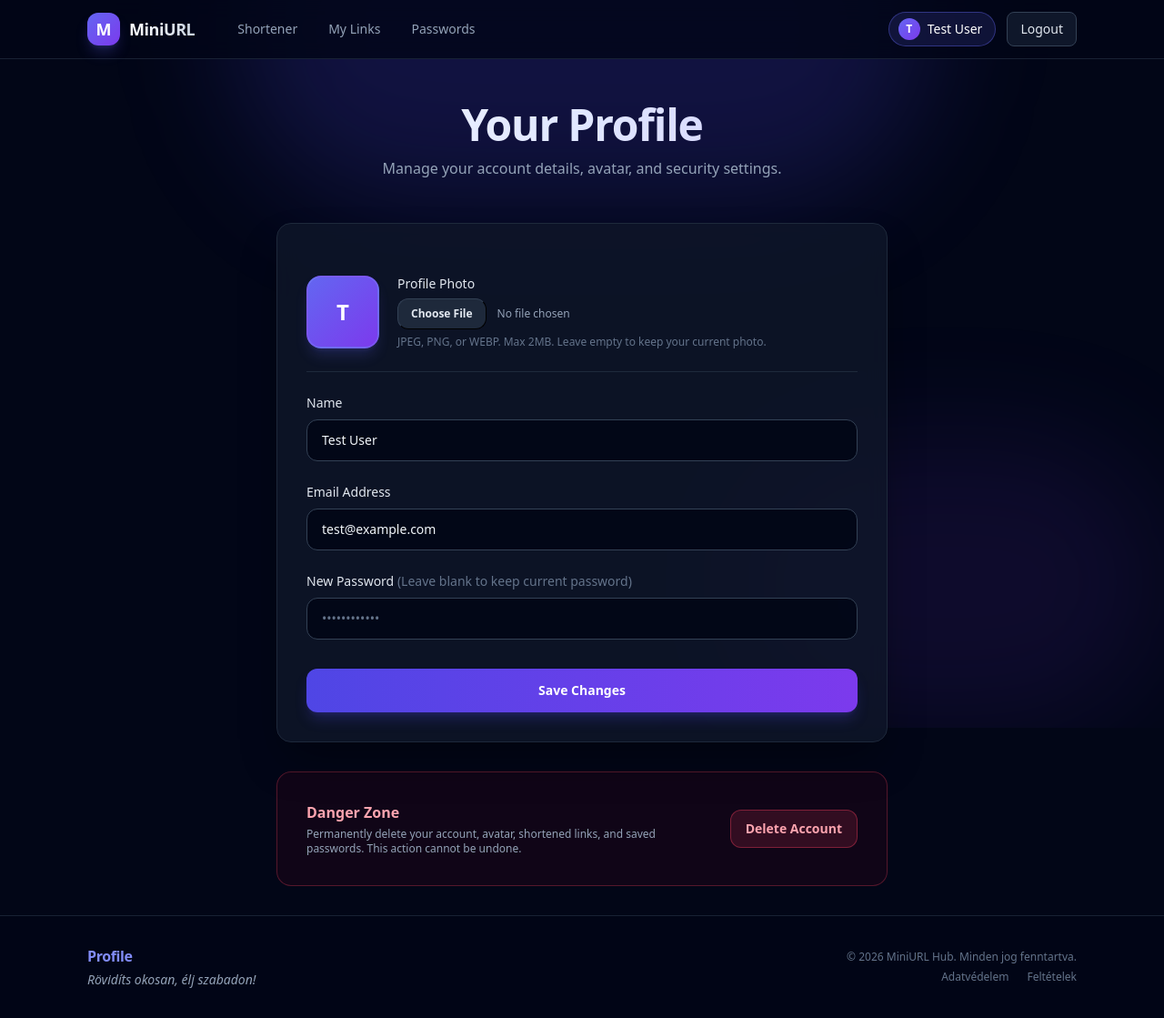
After one commit to MONHuN23/MiniURL, a Laravel app: page /profile in a window 1280 px wide. The commit adds this page. Shown: the whole page at 91% size. Run offline with Laravel 12, Linux system fonts and the light colour scheme; a user stored in the database is signed in; data comes from the database, SQL or seed files in the repository; some libraries are stand-ins or nearby versions.

Commit message:
Usaer edit/avatar upload and delete user finished

```diff
--- a/miniurl/app/Http/Controllers/UserController.php
+++ b/miniurl/app/Http/Controllers/UserController.php
@@ -3,9 +3,9 @@
 namespace App\Http\Controllers;
 
 use App\Http\Requests\UpdateUserRequest;
-use App\Models\User;
 use App\Services\UserService;
 use Illuminate\Http\Request;
+use Illuminate\Support\Facades\Auth;
 
 class UserController extends Controller
 {
@@ -26,14 +26,19 @@ class UserController extends Controller
     public function update(UpdateUserRequest $request, UserService $service)
     {
         $changes = $service->updateUser($request->validated(), $request->user());
-        return redirect('/profile')->with('changes', $changes);
+        return redirect('/profile')->with('changes', $changes)->with('success', 'Profile updated successfully.');
     }
 
     /**
      * Remove the specified resource from storage.
      */
-    public function destroy(user $user)
+    public function destroy(Request $request, UserService $service)
     {
-        //
+        $user = $request->user();
+        Auth::logout();
+        $request->session()->invalidate();
+        $request->session()->regenerateToken();
+        $service->deleteUserAndAvatarIfExists($user);
+        return redirect('/')->with('success', 'Account deleted successfully.');
     }
 }
--- a/miniurl/resources/views/components/layout.blade.php
+++ b/miniurl/resources/views/components/layout.blade.php
@@ -46,10 +46,19 @@
                     @endguest
 
                     @auth
-                        <span class="hidden sm:inline-flex items-center gap-2 text-sm text-slate-300 px-3 py-1.5 rounded-full bg-slate-900 border border-slate-800">
-                            <span class="h-2 w-2 rounded-full bg-emerald-400"></span>
-                            {{ auth()->user()->name }}
-                        </span>
+                        <a href="/profile"
+                            class="inline-flex items-center gap-2 text-sm px-2.5 py-1.5 rounded-full border transition {{ request()->is('profile') ? 'bg-indigo-500/15 border-indigo-500/40 text-white' : 'bg-slate-900 border-slate-800 hover:border-slate-600 text-slate-300 hover:text-white' }}">
+                            @if (auth()->user()->avatar)
+                                <img src="{{ asset('storage/' . auth()->user()->avatar) }}"
+                                    alt="{{ auth()->user()->name }}"
+                                    class="h-6 w-6 rounded-full object-cover border border-indigo-400/40" />
+                            @else
+                                <span class="h-6 w-6 rounded-full bg-gradient-to-br from-indigo-500 to-violet-600 flex items-center justify-center text-xs font-bold text-white">
+                                    {{ strtoupper(substr(auth()->user()->name, 0, 1)) }}
+                                </span>
+                            @endif
+                            <span class="hidden sm:inline pr-1">{{ auth()->user()->name }}</span>
+                        </a>
                         <form action="{{ route('logout') }}" method="POST" class="inline">
                             @csrf
                             <button type="submit"
--- /dev/null
+++ b/miniurl/resources/views/profile.blade.php
@@ -0,0 +1,155 @@
+<x-layout>
+    <x-slot:heading>
+        Your Profile
+    </x-slot:heading>
+
+    <x-slot:subtitle>
+        Manage your account details, avatar, and security settings.
+    </x-slot:subtitle>
+
+    <div class="max-w-2xl mx-auto space-y-8">
+        {{-- Validation Errors Banner --}}
+        @if ($errors->any())
+            <div class="rounded-2xl bg-rose-500/10 border border-rose-500/30 p-4 text-sm text-rose-300">
+                <p class="font-semibold mb-1">Please fix the following:</p>
+                <ul class="list-disc list-inside space-y-0.5 text-xs">
+                    @foreach ($errors->all() as $error)
+                        <li>{{ $error }}</li>
+                    @endforeach
+                </ul>
+            </div>
+        @endif
+
+        {{-- Profile Edit Form --}}
+        <div class="rounded-2xl bg-slate-900/80 backdrop-blur-md border border-slate-800 p-6 sm:p-8 shadow-2xl shadow-black/40">
+            <form action="/profile" method="POST" enctype="multipart/form-data" class="space-y-6">
+                @csrf
+                @method('PUT')
+
+                {{-- Avatar Preview & Upload --}}
+                <div class="flex flex-col sm:flex-row sm:items-center gap-5 pb-6 border-b border-slate-800">
+                    <div class="shrink-0">
+                        @if ($user->avatar)
+                            <img id="avatar-preview"
+                                src="{{ asset('storage/' . $user->avatar) }}"
+                                alt="{{ $user->name }}'s avatar"
+                                class="h-20 w-20 rounded-2xl object-cover border-2 border-indigo-500/40 shadow-lg shadow-indigo-500/15" />
+                        @else
+                            <div id="avatar-fallback"
+                                class="h-20 w-20 rounded-2xl bg-gradient-to-br from-indigo-500 to-violet-600 flex items-center justify-center text-white text-2xl font-bold border-2 border-indigo-400/30 shadow-lg shadow-indigo-500/20">
+                                {{ strtoupper(substr($user->name, 0, 1)) }}
+                            </div>
+                            <img id="avatar-preview"
+                                src=""
+                                alt="Avatar preview"
+                                class="hidden h-20 w-20 rounded-2xl object-cover border-2 border-indigo-500/40 shadow-lg shadow-indigo-500/15" />
+                        @endif
+                    </div>
+
+                    <div class="flex-1 min-w-0">
+                        <label for="avatar" class="block text-sm font-medium text-slate-200 mb-1.5">
+                            Profile Photo
+                        </label>
+                        <input type="file" name="avatar" id="avatar" accept="image/jpeg,image/png,image/jpg,image/webp"
+                            onchange="previewAvatar(event)"
+                            class="block w-full text-xs text-slate-400
+                                file:mr-3 file:py-2 file:px-3.5 file:rounded-xl file:border file:border-slate-700
+                                file:text-xs file:font-semibold file:bg-slate-800 file:text-slate-200
+                                hover:file:bg-slate-700 file:transition file:cursor-pointer cursor-pointer" />
+                        <p class="mt-1.5 text-xs text-slate-500">
+                            JPEG, PNG, or WEBP. Max 2MB. Leave empty to keep your current photo.
+                        </p>
+                        @error('avatar')
+                            <p class="mt-1.5 text-xs text-rose-400">{{ $message }}</p>
+                        @enderror
+                    </div>
+                </div>
+
+                {{-- Name --}}
+                <div>
+                    <label for="name" class="block mb-2 text-sm font-medium text-slate-200">
+                        Name
+                    </label>
+                    <input type="text" name="name" id="name" value="{{ old('name', $user->name) }}" required
+                        class="w-full rounded-xl bg-slate-950/90 border border-slate-700 focus:border-indigo-500 focus:ring-2 focus:ring-indigo-500/30 text-slate-100 placeholder-slate-500 text-sm px-4 py-3 outline-none transition" />
+                    @error('name')
+                        <p class="mt-1.5 text-xs text-rose-400">{{ $message }}</p>
+                    @enderror
+                </div>
+
+                {{-- Email --}}
+                <div>
+                    <label for="email" class="block mb-2 text-sm font-medium text-slate-200">
+                        Email Address
+                    </label>
+                    <input type="email" name="email" id="email" value="{{ old('email', $user->email) }}" required
+                        class="w-full rounded-xl bg-slate-950/90 border border-slate-700 focus:border-indigo-500 focus:ring-2 focus:ring-indigo-500/30 text-slate-100 placeholder-slate-500 text-sm px-4 py-3 outline-none transition" />
+                    @error('email')
+                        <p class="mt-1.5 text-xs text-rose-400">{{ $message }}</p>
+                    @enderror
+                </div>
+
+                {{-- Password --}}
+                <div>
+                    <label for="password" class="block mb-2 text-sm font-medium text-slate-200">
+                        New Password <span class="text-slate-500 font-normal">(Leave blank to keep current password)</span>
+                    </label>
+                    <input type="password" name="password" id="password" placeholder="••••••••••••"
+                        class="w-full rounded-xl bg-slate-950/90 border border-slate-700 focus:border-indigo-500 focus:ring-2 focus:ring-indigo-500/30 text-slate-100 placeholder-slate-500 text-sm px-4 py-3 outline-none transition" />
+                    @error('password')
+                        <p class="mt-1.5 text-xs text-rose-400">{{ $message }}</p>
+                    @enderror
+                </div>
+
+                <div class="pt-2">
+                    <button type="submit"
+                        class="w-full rounded-xl bg-gradient-to-r from-indigo-600 to-violet-600 hover:from-indigo-500 hover:to-violet-500 text-white font-semibold text-sm py-3.5 px-5 shadow-lg shadow-indigo-600/25 hover:shadow-indigo-500/40 transition cursor-pointer">
+                        Save Changes
+                    </button>
+                </div>
+            </form>
+        </div>
+
+        {{-- Danger Zone: Delete Account --}}
+        <div class="rounded-2xl bg-rose-950/20 border border-rose-500/30 p-6 sm:p-8">
+            <div class="flex flex-col sm:flex-row sm:items-center justify-between gap-4">
+                <div>
+                    <h2 class="text-base font-semibold text-rose-300">Danger Zone</h2>
+                    <p class="mt-1 text-xs text-slate-400 max-w-md">
+                        Permanently delete your account, avatar, shortened links, and saved passwords. This action cannot be undone.
+                    </p>
+                </div>
+
+                <form action="/profile" method="POST"
+                    onsubmit="return confirm('Are you sure you want to permanently delete your account and all your data? This cannot be undone.')">
+                    @csrf
+                    @method('DELETE')
+                    <button type="submit"
+                        class="shrink-0 rounded-xl bg-rose-500/15 hover:bg-rose-500/25 text-rose-300 border border-rose-500/40 px-4 py-2.5 text-sm font-semibold transition cursor-pointer">
+                        Delete Account
+                    </button>
+                </form>
+            </div>
+        </div>
+    </div>
+
+    <script>
+        function previewAvatar(event) {
+            const file = event.target.files[0];
+            if (!file) return;
+
+            const preview = document.getElementById('avatar-preview');
+            const fallback = document.getElementById('avatar-fallback');
+
+            preview.src = URL.createObjectURL(file);
+            preview.classList.remove('hidden');
+            if (fallback) {
+                fallback.classList.add('hidden');
+            }
+        }
+    </script>
+
+    <x-slot:pagetitle>
+        Profile
+    </x-slot:pagetitle>
+</x-layout>
--- a/miniurl/routes/web.php
+++ b/miniurl/routes/web.php
@@ -5,6 +5,7 @@ use App\Http\Controllers\LoginController;
 use App\Http\Controllers\PasswordController;
 use App\Http\Controllers\RegisterController;
 use Illuminate\Support\Facades\Route;
+use App\Http\Controllers\UserController;
 
 Route::middleware('guest')->group(function () {
     Route::get('/register', function () {
@@ -26,6 +27,9 @@ Route::middleware('auth')->group(function () {
     Route::put('/passwords/{password}', [PasswordController::class, 'update']);
     Route::delete('/passwords/{password}', [PasswordController::class, 'destroy']);
     Route::post('/passwords', [PasswordController::class, 'store']);
+    Route::get('/profile', [UserController::class, 'edit']);
+    Route::put('/profile', [UserController::class, 'update']);
+    Route::delete('/profile', [UserController::class, 'destroy']);
 });
 
 Route::get('/{short_url}', [LinkController::class, 'redirectToOriginal']);
```
Also changed, not shown: miniurl/CONTEXT.md (+4 -4 lines), miniurl/app/Http/Controllers/RegisterController.php (+5 -2 lines), miniurl/app/Services/UserService.php (+12 -1 lines), miniurl/package-lock.json.
